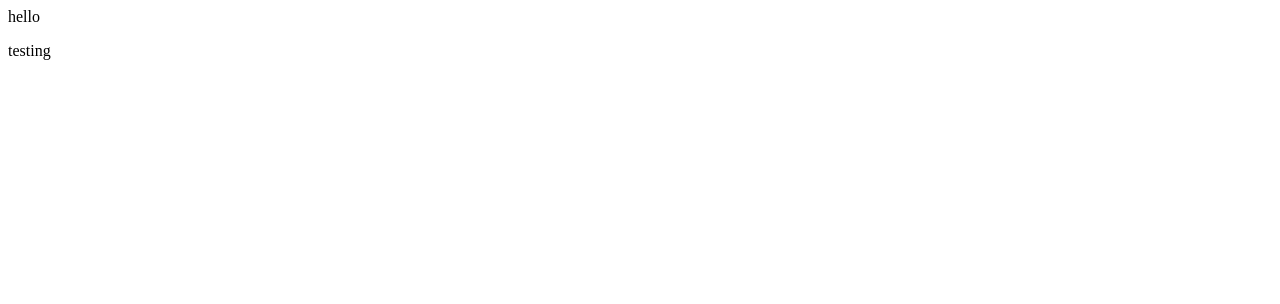
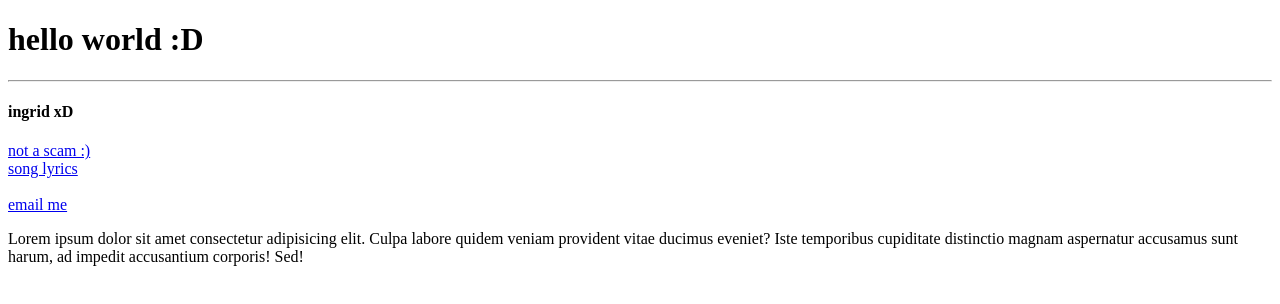
Before and after one commit to MiffyBlossom/miffyblossom.github.io, a plain HTML site: page index.html in a window 1280 px wide. Drawn offline with Linux system fonts and the light colour scheme.

Commit message:
testing1

```diff
--- a/index.html
+++ b/index.html
@@ -1,10 +1,39 @@
-<!DOCTYPE html>
+<!DOCTYPE   html>
 <html>
     <head>
-        <body>
-            hello
-        </body>
-        <p> testing
+            <title>ingrid liu!</title>
+    </head>
+    <body>
+        <h1>
+            hello world :D
+        </h1>
+        <hr>
+        <h4>
+            ingrid xD
+        </h4>
+        <a href="https://www.google.com/"
+        target="_blank"
+        title="i promise">
+            not a scam :)
+        </a>
+
+        <br>
+
+        <a href="lyrics.html">
+            song lyrics
+        </a>
+
+        <br>
+        <br>
+
+        <a href="mailto:test@fake.com">
+            email me
+        </a>
+
+        <p>
+            Lorem ipsum dolor sit amet consectetur adipisicing elit. Culpa labore quidem veniam provident vitae ducimus eveniet? Iste temporibus cupiditate distinctio magnam aspernatur accusamus sunt harum, ad impedit accusantium corporis! Sed!
         </p>
-    </head>
+
+        <!--this is a comment-->
+    </body>
 </html>
```
